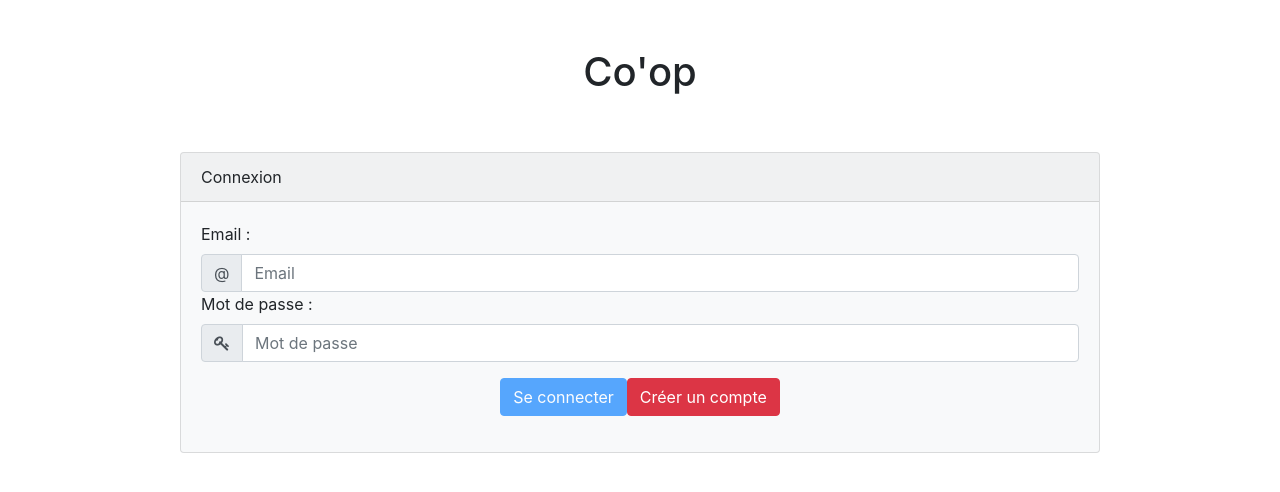
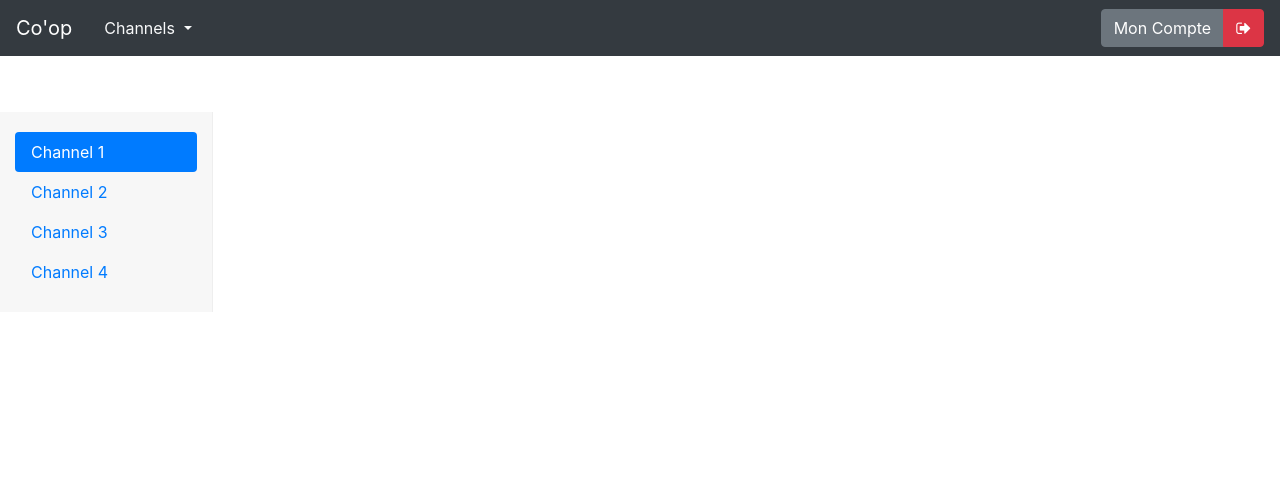
Before and after one commit to Manghao/Coop, a Vue app: page /#/login in a window 1280 px wide. Shown: the top 492 px of the page. Built offline with nearby package versions, Linux system fonts and the light colour scheme.

Commit message:
Router + Btn

```diff
--- a/package.json
+++ b/package.json
@@ -15,6 +15,7 @@
     "bootstrap": "^4.0.0-beta.3",
     "font-awesome": "^4.7.0",
     "jquery": "^3.2.1",
+    "local-storage": "^1.4.2",
     "popper.js": "^1.12.9",
     "vue": "^2.5.2",
     "vue-router": "^3.0.1",
--- a/src/components/app/Index.vue
+++ b/src/components/app/Index.vue
@@ -25,6 +25,10 @@
 					</div>
 				</div>
 			</div>
+			<div class="btn-group" role="group">
+				<router-link :to="{name: 'account'}" class="btn btn-secondary">Mon Compte</router-link>
+				<button class="btn btn-danger" @click="logout"><i class="fa fa-sign-out"></i></button>
+			</div>
 		</nav>
 		<div class="container-fluid">
 			<div class="row">
@@ -44,6 +48,7 @@
 						</li>
 					</ul>
 				</nav>
+
 				<div class="col-sm-10 col-md-10 offset-md-2">
 
 				</div>
@@ -53,8 +58,14 @@
 </template>
 
 <script>
+	import { mapActions } from 'vuex'
+
     export default {
-
+    	methods: {
+    		logout () {
+    			this.$store.dispatch('auth/logout')
+    		}
+    	}
     }
 </script>
 
--- a/src/components/user/Login.vue
+++ b/src/components/user/Login.vue
@@ -41,9 +41,7 @@
 								</div>
 								<div class="text-center mt-3">
 									<button type="submit" v-bind:disabled="$v.$invalid || locked" class="btn btn-primary">Se connecter</button>
-									<router-link :to="{name: 'registration'}">
-										<span class="btn btn-danger right">Créer un compte</span>
-									</router-link>
+									<router-link :to="{name: 'registration'}" class="btn btn-danger right">Créer un compte</router-link>
 								</div>
 							</form>
 						</p>
--- a/src/components/user/Register.vue
+++ b/src/components/user/Register.vue
@@ -73,9 +73,7 @@
 								</div>
 								<div class="text-center mt-3">
 									<button type="submit" v-bind:disabled="$v.$invalid || locked" class="btn btn-primary">S'inscrire</button>
-									<router-link :to="{name: 'login'}">
-										<span class="btn btn-danger right">Connexion</span>
-									</router-link>
+									<router-link :to="{name: 'login'}" class="btn btn-danger right">Connexion</router-link>
 								</div>
 							</form>
 						</p>
--- a/src/main.js
+++ b/src/main.js
@@ -5,10 +5,14 @@ import App from './App'
 import router from './router'
 import store from './store'
 import Vuelidate from 'vuelidate'
+import interceptors from '@/services/interceptors'
 
 Vue.config.productionTip = false
 
 Vue.use(Vuelidate)
+Vue.use(interceptors, {
+	router
+})
 
 require('../node_modules/font-awesome/css/font-awesome.min.css')
 require('../node_modules/bootstrap/dist/css/bootstrap.min.css')
--- a/src/router/index.js
+++ b/src/router/index.js
@@ -10,6 +10,7 @@ import store from '@/store/index'
 Vue.use(Router)
 
 const router = new Router({
+	mode: 'history',
 	routes: [
 		{
 			name: "login",
@@ -29,7 +30,8 @@ const router = new Router({
 	]
 })
 
-router.beforeEach((to, from, next) => {
+/*router.beforeEach((to, from, next) => {
+	console.log("A : " + store.getters['auth/getSession'])
 	if (to.name != 'login' && !store.getters['auth/getSession']) {
 		next({ name: 'login' })
 	} else if (to.name == 'login' && store.getters['auth/getSession']) {
@@ -37,6 +39,6 @@ router.beforeEach((to, from, next) => {
 	} else {
 		next()
 	}
-})
+})*/
 
 export default router
--- /dev/null
+++ b/src/services/interceptors.js
@@ -0,0 +1,31 @@
+import Vue from 'vue'
+import api from '@/services/api'
+import ls from '@/services/ls'
+import store from '@/store/index'
+
+export default {
+	install: (Vue, options = {}) => {
+
+		api.interceptors.request.use(function (config) {
+			if (ls.get('token')) {
+				if (!config.params) {
+					config.params = {}
+				}
+				config.params.token = ls.get('token')
+			}
+
+			return config
+		}, function (error) {
+			return Promise.reject(error)
+		})
+
+		api.interceptors.response.use(function (response) {
+			return response
+		}, function (error) {
+			if (error.response && error.response.status == 401) {
+				options.router.push({ name: 'login' })
+			}
+			return Promise.reject(error)
+		})
+	}
+}
--- /dev/null
+++ b/src/services/ls.js
@@ -0,0 +1,13 @@
+import localStorage from 'local-storage'
+
+export default {
+	get: (key, value = null) => {
+		return localStorage(key) || value
+	},
+	set: (key, value) => {
+		return localStorage(key, value)
+	},
+	remove: (key) => {
+		return localStorage.remove(key)
+	}
+}
--- a/src/store/modules/auth.js
+++ b/src/store/modules/auth.js
@@ -1,5 +1,6 @@
-import api from '../../services/api'
-import router from '../../router'
+import api from '@/services/api'
+import ls from '@/services/ls'
+import router from '@/router'
 
 export default {
     namespaced: true,
@@ -20,20 +21,17 @@ export default {
                 password: data.password,
                 token: data.token
             }
-            state.session = {
-                user: user
-            }
-            localStorage.setItem('token', data.token)
+            state.session = user
+            ls.set('token', data.token)
             console.log("Connexion réussie !")
             router.push({
                 name: 'index'
             })
         },
-        logout: () => {
-            localStorage.removeItem('auth')
-            session.connected = false
-            session.user = {}
-            console.log('Déconnexion réussi avec succès !')
+        logout: (state) => {
+            ls.remove('auth')
+            state.session = null
+            console.log('Déconnexion réussie !')
             router.push({
                 name: 'login'
             })
@@ -64,7 +62,15 @@ export default {
                 })
         },
         logout: ({ commit }) => {
-            commit('logout')
+            api.delete('/api/members/signout')
+                .then((response) => {
+                    if (response.data.message) {
+                        commit('logout')
+                    }
+                })
+                .catch((error) => {
+                    console.log(error)
+                })
         }
     }
 }
```
Also changed, not shown: 1 other file (tests, documents, lock files or other folders).
